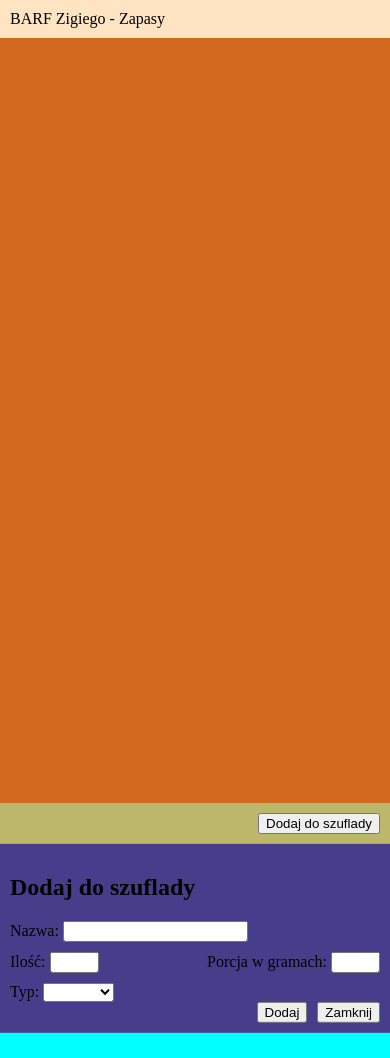
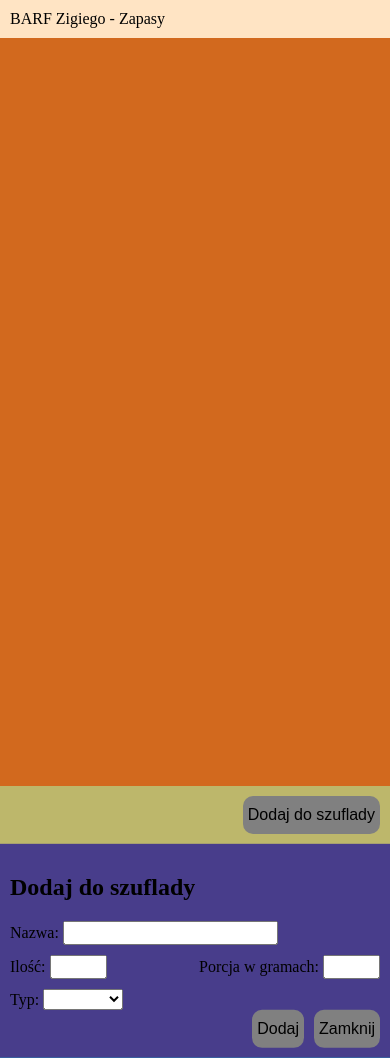
Before and after one commit to ziola/barf-diary, a website: page index.html in a window 390 px wide. Before the commit the page ends 1033 px from the top, so only its background shows below. Drawn offline with Linux system fonts and the light colour scheme; no server answers.

Commit message:
IMprove mobile UI

```diff
--- a/index.html
+++ b/index.html
@@ -2,6 +2,7 @@
 <html lang="en">
   <head>
     <meta charset="UTF-8" />
+    <meta name="viewport" content="width=device-width, initial-scale=1.0" />
     <title>BARFowy pamietnik Zigiego</title>
     <link rel="stylesheet" href="style.css" />
     <script src="script.js"></script>
--- a/script.js
+++ b/script.js
@@ -113,7 +113,7 @@ async function onRemoveFreezerItemClicked(event) {
       $item.parentNode.removeChild($item);
       return;
     }
-    $item.innerHTML = create$ItemContent(updatedItem.item);
+    $item.innerHTML = create$ItemContent(updatedItem);
   } catch (err) {
     alert('Nie udało się wyjąć z szyflady: ' + err.message);
   } finally {
--- a/style.css
+++ b/style.css
@@ -14,10 +14,23 @@ ul {
   list-style: none;
 }
 
-button,
 input,
-select {
+select,
+select:focus,
+textarea {
   margin: 0;
+  font-size: 16px;
+}
+
+button {
+  /* dev styles */
+  background-color: grey;
+  margin: 0;
+  font-size: 1em;
+  padding: 10px 5px;
+  border-radius: 10px;
+  border: none;
+  text-align: center;
 }
 
 input[type='number']::-webkit-inner-spin-button,
@@ -28,12 +41,17 @@ input[type='number']::-webkit-outer-spin-button {
   margin: 0;
 }
 
+html {
+  height: 100%;
+  overflow: hidden;
+}
+
 body {
   /* dev styles */
   margin: 0;
   background-color: aqua;
 
-  height: 100vh;
+  height: 100%;
   overflow: hidden;
 
   /* grid container settings */
@@ -79,8 +97,6 @@ main li {
 
 main button {
   border-radius: 50%;
-  border: none;
-  text-align: center;
   height: 3rem;
   width: 3rem;
 }
```
